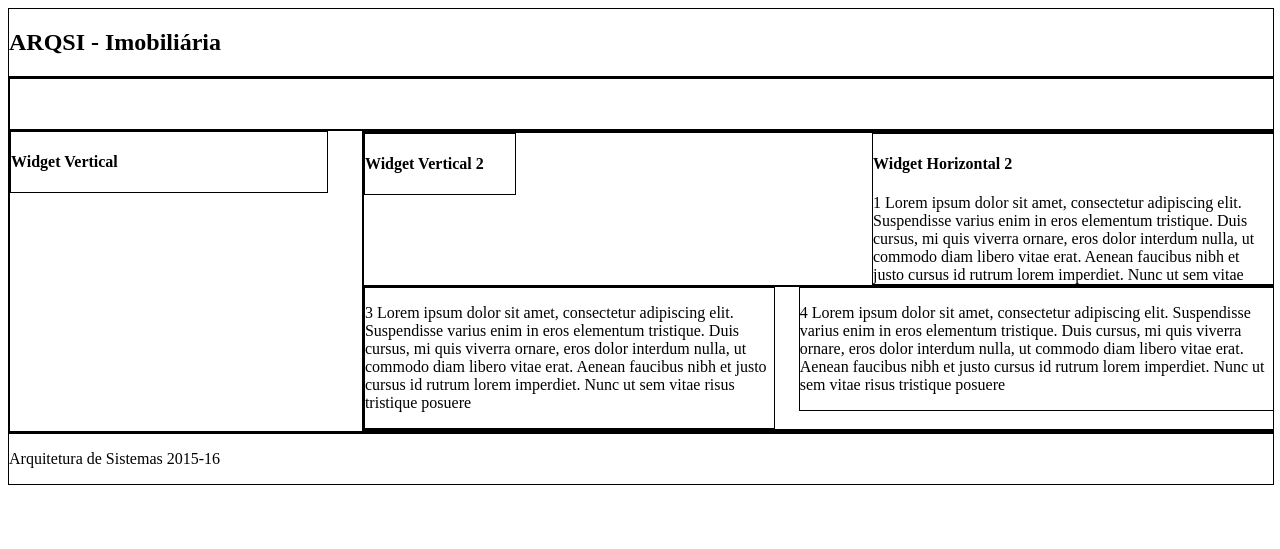
After one commit to RubenTeixeira/TukPorto, a PHP site: page /PaginaWeb.html in a window 1280 px wide. The commit adds this page. Shown: the top 549 px of the page. Run offline with PHP 8.4, Linux system fonts and the light colour scheme.

Commit message:
Projeto na plataforma Visual Studio 2015. Contem ficheiro .css , pagina web e .js Funçao para fazer as tabs a partir da api dos sensors, mas as tabs nao tem css por isso aparecem em texto.

```diff
--- a/Template.html
+++ b/ProjetoARQSI/ProjetoARQSI/src/Estilos.css
@@ -1,13 +1,4 @@
-<!DOCTYPE html PUBLIC "-//W3C//DTD XHTML 1.0 Transitional//EN"
-          "http://www.w3.org/TR/xhtml1/DTD/xhtml1-transitional.dtd">
-<html xmlns="http://www.w3.org/1999/xhtml">
-<head>
-    <title>ARQSI - SmartCity: Página Hospedeira</title>
-    <meta http-equiv="content-type" content="text/html; charset=utf-8" />
-    <meta name="description" content="ARQSI - SmartCity: Página Hospedeira" />
-    <meta name="keywords" content="ARQUITETURA DE SISTEMAS;SmartCity" />
-    <style type="text/css">
-        div {
+div {
             border: 1px solid black;
             width: 100%;
             overflow: scroll;
@@ -149,97 +140,3 @@
                     background-color: #ff0000;
                     color: white;
                 }*/
-    </style>
-    <script type="text/javascript" src="javascript.js">
-    </script>
-</head>
-<body>
-    <div class="header">
-        <h2>ARQSI - SmartCity</h2>
-    </div>
-    <div>
-        <div class="header2" id="widget_horizontal">
-            <p>
-                widget horizontal 1
-            </p>
-            <p>
-                class header2
-            </p>
-            <p>
-
-            </p>
-            <p>
-
-            </p>
-        </div>
-        <div class="styleborder">
-            <!--Este é o widget vertical - a sidebar esquerda da página hospedeira-->
-            <div class="left" id="widget_vertical">
-                <div class="sidebarleftside">
-                    <ul class="sidebarmenu">
-                        <li class="sidebarmenulink"><a href="#actividade_cardiaca">Actividade Cardíaca</a></li>
-                        <li class="sidebarmenulink"><a href="#transito">Trânsito</a></li>
-                        <li class="sidebarmenulink"><a href="#temperatura">Tempe- ratura</a></li>
-                        <li class="sidebarmenulink"><a href="#qualidade_do_ar">Qualidade do Ar</a></li>
-                    </ul>
-                </div>
-                <div class="sidebarrightside">
-                   <a name="actividade_cardiaca" onload="methodA();"></a>
-                   <a name="transito" onclick="methodB();"></a>
-                   <a name="temperatura">Preferências</a>
-                   <a name="qualidade_do_ar"></a>
-                </div>
-            </div>
-            <div class="right">
-                <div class="header">
-                    <div class="left2">
-                        <h4>Widget Vertical 2</h4>
-                        <p>
-                            widget vertical 2
-                        </p>
-                        <p>
-                            class left2
-                        </p>
-                        <p>
-
-                        </p>
-                        <p>
-
-                        </p>
-                    </div>
-                    <div class="right2">
-                        <h4>Widget Horizontal 2</h4>
-                        <p>
-                            widget horizontal 2
-                        </p>
-                        <p>
-                            class right2
-                        </p>
-                        <p>
-
-                        </p>
-                        <p>
-
-                        </p>
-                    </div>
-                </div>
-                <div class="footer">
-                    <div class="left3">
-                        <p>
-                            class footer - left3
-                        </p>
-                    </div>
-                    <div class="right3">
-                        <p>
-                            class footer - right3
-                        </p>
-                    </div>
-                </div>
-            </div>
-        </div>
-    </div>
-    <div class="footer">
-        <p>Arquitetura de Sistemas 2015-16</p>
-    </div>
-</body>
-</html>
--- /dev/null
+++ b/ProjetoARQSI/ProjetoARQSI/src/PaginaWeb.html
@@ -0,0 +1,78 @@
+<!DOCTYPE html PUBLIC "-//W3C//DTD XHTML 1.0 Transitional//EN" "http://www.w3.org/TR/xhtml1/DTD/xhtml1-transitional.dtd">
+<html xmlns="http://www.w3.org/1999/xhtml">
+<head>
+    <title>ARQSI - Imobiliária: Página Hospedeira</title>
+    <meta http-equiv="content-type" content="text/html; charset=utf-8" />
+    <meta name="description" content="ARQSI - Imobiliária: Página Hospedeira" />
+    <meta name="keywords" content="ARQUITETURA DE SISTEMAS;Imobiliária" />
+    <script type="text/javascript" src="SmartCity.js"></script>
+    <link rel="stylesheet" type="text/css" href="Estilos.css">
+</head>
+<body onload="listSensors()">
+    <div class="header">
+        <h2>ARQSI - Imobiliária</h2>
+    </div>
+    <div>
+        <div class="header2" id="widget_horizontal">
+            <p>
+
+            </p>
+        </div>
+        <div class="styleborder">
+            <div class="left" id="widget_vertical">
+                <h4>Widget Vertical</h4>
+            </div>
+            <div class="right">
+                <div class="header">
+                    <div class="left2">
+                        <h4>Widget Vertical 2</h4>
+
+                    </div>
+                    <div class="right2">
+                        <h4>Widget Horizontal 2</h4>
+                        <p>
+                            1 Lorem ipsum dolor sit amet, consectetur adipiscing elit. Suspendisse varius enim in eros elementum tristique.
+                            Duis cursus, mi quis viverra ornare, eros dolor interdum nulla, ut commodo diam libero vitae erat.
+                            Aenean faucibus nibh et justo cursus id rutrum lorem imperdiet. Nunc ut sem vitae risus tristique posuere
+                        </p>
+                        <p>
+                            2 Lorem ipsum dolor sit amet, consectetur adipiscing elit. Suspendisse varius enim in eros elementum tristique.
+                            Duis cursus, mi quis viverra ornare, eros dolor interdum nulla, ut commodo diam libero vitae erat.
+                            Aenean faucibus nibh et justo cursus id rutrum lorem imperdiet. Nunc ut sem vitae risus tristique posuere
+                        </p>
+                        <p>
+                            3 Lorem ipsum dolor sit amet, consectetur adipiscing elit. Suspendisse varius enim in eros elementum tristique.
+                            Duis cursus, mi quis viverra ornare, eros dolor interdum nulla, ut commodo diam libero vitae erat.
+                            Aenean faucibus nibh et justo cursus id rutrum lorem imperdiet. Nunc ut sem vitae risus tristique posuere
+                        </p>
+                        <p>
+                            4Lorem ipsum dolor sit amet, consectetur adipiscing elit. Suspendisse varius enim in eros elementum tristique.
+                            Duis cursus, mi quis viverra ornare, eros dolor interdum nulla, ut commodo diam libero vitae erat.
+                            Aenean faucibus nibh et justo cursus id rutrum lorem imperdiet. Nunc ut sem vitae risus tristique posuere
+                        </p>
+                    </div>
+                </div>
+                <div class="footer">
+                    <div class="left3">
+                        <p>
+                            3 Lorem ipsum dolor sit amet, consectetur adipiscing elit. Suspendisse varius enim in eros elementum tristique.
+                            Duis cursus, mi quis viverra ornare, eros dolor interdum nulla, ut commodo diam libero vitae erat.
+                            Aenean faucibus nibh et justo cursus id rutrum lorem imperdiet. Nunc ut sem vitae risus tristique posuere
+                        </p>
+                    </div>
+                    <div class="right3">
+                        <p>
+                            4 Lorem ipsum dolor sit amet, consectetur adipiscing elit. Suspendisse varius enim in eros elementum tristique.
+                            Duis cursus, mi quis viverra ornare, eros dolor interdum nulla, ut commodo diam libero vitae erat.
+                            Aenean faucibus nibh et justo cursus id rutrum lorem imperdiet. Nunc ut sem vitae risus tristique posuere
+                        </p>
+                    </div>
+                </div>
+            </div>
+        </div>
+    </div>
+    <div class="footer">
+        <p>Arquitetura de Sistemas 2015-16</p>
+    </div>
+</body>
+</html>
--- /dev/null
+++ b/ProjetoARQSI/ProjetoARQSI/src/SmartCity.js
@@ -0,0 +1,51 @@
+var sensors = "http://phpdev2.dei.isep.ipp.pt/~nsilva/smartcity/sensores.php";
+var xmlHttpObj;
+
+function listSensors() {
+
+    xmlHttpObj = createXmlHttpRequestObject();
+
+    if (xmlHttpObj) {
+
+        xmlHttpObj.open("GET", sensors, true);
+        xmlHttpObj.onreadystatechange = stateHandler;
+        xmlHttpObj.send(null);
+
+    }
+}
+
+
+function stateHandler() {
+
+    if (xmlHttpObj.readyState == 4 && xmlHttpObj.status == 200) {
+        var doc = xmlHttpObj.responseXML;
+        createTabs(doc);
+
+    }
+
+}
+
+function createXmlHttpRequestObject() {
+    return new XMLHttpRequest();
+}
+
+function createTabs(doc) {
+    var elementDiv = document.getElementById("widget_vertical");
+    var sensorsList = doc.getElementsByTagName("nome");
+    var div = document.createElement("div");
+    var tab = document.createElement('ul');
+    //div.setAttribute("class", "sidebarrightside");
+    //tab.setAttribute("class", "sidebarmenu");
+    for (i = 0; i < sensorsList.length; i++) {
+        var li = document.createElement('li');
+        var text = document.createTextNode(sensorsList[i].childNodes[0].nodeValue);
+        //li.setAttribute("class", "sidebarmenulink");
+        li.appendChild(text);
+        tab.appendChild(li);
+
+    }
+    div.appendChild(tab);
+    elementDiv.appendChild(div);
+
+
+}
--- a/contributors.txt
+++ /dev/null
@@ -1 +0,0 @@
-Pedro Gomes 1130383
```
Also changed, not shown: 8 other files.
